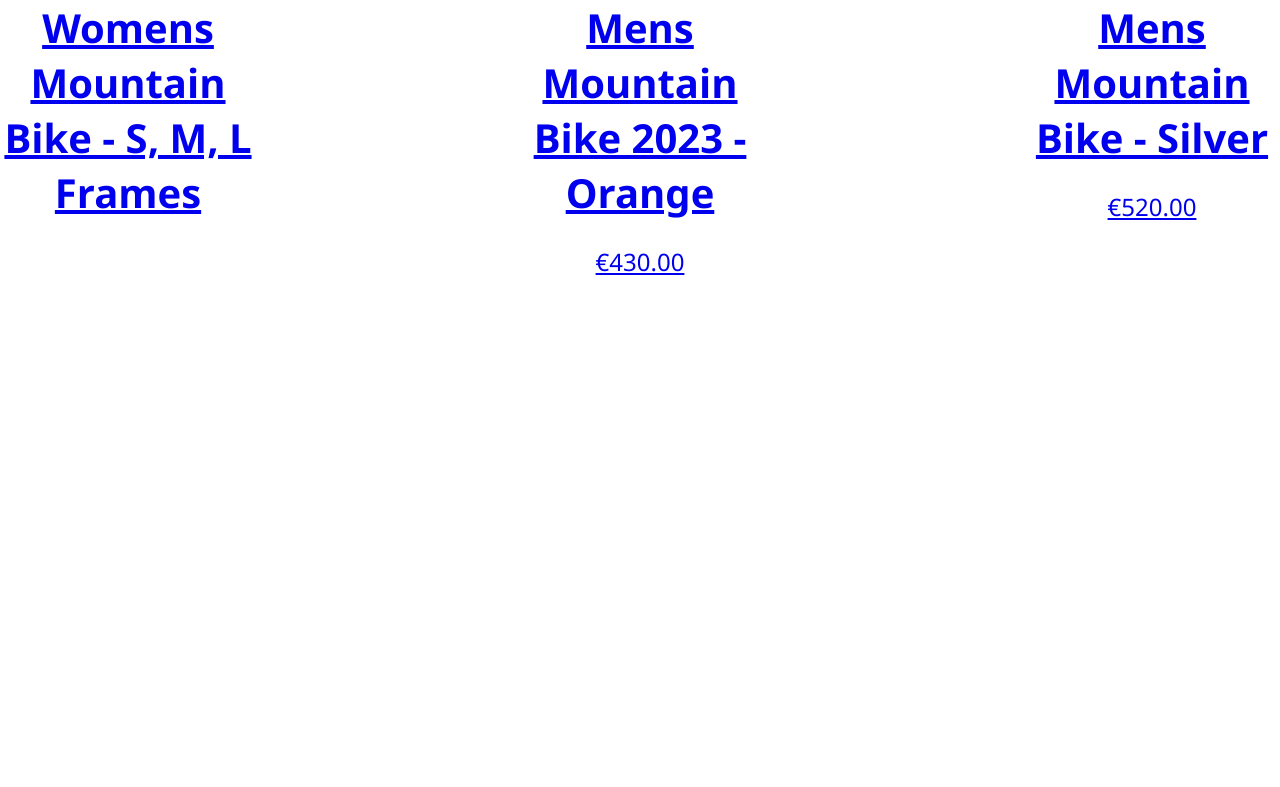
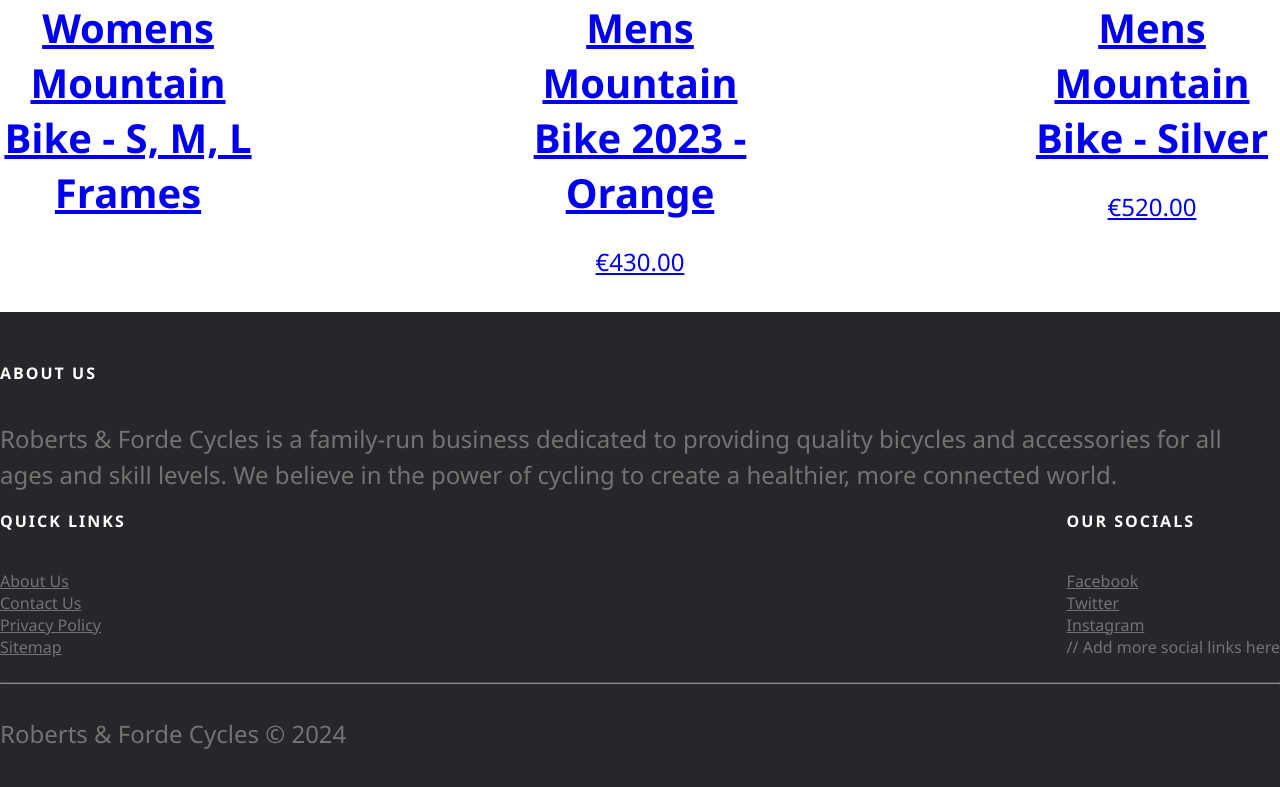
Before and after one commit to FordeTimmy/ppit, a React (Create React App) app: page /womensbikes in a window 1280 px wide. Shown: the part 541-1328 px from the top of the page. Before the commit the page ends 853 px from the top, so only its background shows below. Built offline with nearby package versions, Linux system fonts and the light colour scheme.

Commit message:
Added a footer

```diff
--- a/src/App.js
+++ b/src/App.js
@@ -6,29 +6,32 @@ import ElectricBikeList from './components/ElectricBikeList';
 import BikeDetails from './components/BikeDetails';
 import KidsBikeList from './components/KidsBikeList';
 import KidsBikeDetails from './components/KidsBikeDetails';
-import Navbar from './components/Navbar'; // Import the Navbar
+import Navbar from './components/Navbar';
 import Accessories from './components/Accessories';
-import MountainBikeList from './components/MountainBikeList'; // Adjust the path if MountainBikeList is in a different folder
-import WomensBikeList from './components/WomensBikeList'; // Import WomensBikeList
+import MountainBikeList from './components/MountainBikeList';
+import WomensBikeList from './components/WomensBikeList';
+import Footer from './components/Footer'; // Adjusted path if Footer is inside the components folder
+
 
 const AppWrapper = () => {
-  const location = useLocation(); // Get the current location
+  const location = useLocation();
 
   return (
     <>
-      {location.pathname !== '/' && <Navbar />} {/* Conditionally render the Navbar */}
+      {location.pathname !== '/' && <Navbar />}
       <Routes>
         <Route path="/" element={<Login />} />
         <Route path="/home" element={<Home />} />
-        <Route path="/Electricbikes" element={<ElectricBikeList />} />
-        <Route path="/Electricbikes/:id" element={<BikeDetails />} />
-        <Route path="/Kidsbikes" element={<KidsBikeList />} />
-        <Route path="/Kidsbikes/:id" element={<KidsBikeDetails />} />
+        <Route path="/electricbikes" element={<ElectricBikeList />} />
+        <Route path="/electricbikes/:id" element={<BikeDetails />} />
+        <Route path="/kidsbikes" element={<KidsBikeList />} />
+        <Route path="/kidsbikes/:id" element={<KidsBikeDetails />} />
         <Route path="/accessories" element={<Accessories />} />
         <Route path="/mountainbikes" element={<MountainBikeList />} />
         <Route path="/womensbikes" element={<WomensBikeList />} />
-
+        {/* Remove the Footer route, it's not needed */}
       </Routes>
+      <Footer /> {/* This will render the Footer component on every page */}
     </>
   );
 };
@@ -37,6 +40,7 @@ function App() {
   return (
     <Router>
       <AppWrapper />
+      {/* The Footer component will already be included in AppWrapper, no need to add it here again */}
     </Router>
   );
 }
--- /dev/null
+++ b/src/components/Footer.css
@@ -0,0 +1,42 @@
+/* Footer.css */
+.site-footer {
+    background-color: #26272b;
+    padding: 45px 0;
+    color: #737373;
+    font-size: 16px;
+  }
+
+  .site-footer hr {
+    border-top-color: #bbb;
+    opacity: 0.5;
+  }
+
+  .site-footer h6 {
+    color: #fff;
+    font-size: 16px;
+    text-transform: uppercase;
+    margin-top: 5px;
+    letter-spacing: 2px;
+  }
+
+  .site-footer a {
+    color: #737373;
+    transition: color 0.2s;
+  }
+
+  .site-footer a:hover {
+    color: #3366cc;
+    text-decoration: none;
+  }
+
+  .footer-links {
+    padding-left: 0;
+    list-style: none;
+  }
+
+  .footer-social-icons {
+    padding-left: 0;
+    list-style: none;
+  }
+
+  /* ...add more styling as needed */
--- /dev/null
+++ b/src/components/Footer.js
@@ -0,0 +1,48 @@
+// Footer.js
+import React from 'react';
+import './Footer.css'; // Your footer CSS
+
+const Footer = () => {
+  return (
+    <footer className="site-footer">
+      <div className="container">
+        <div className="row">
+          <div className="footer-about">
+            <h6>About Us</h6>
+            <p className="text-justify">Roberts & Forde Cycles is a family-run business dedicated to providing quality bicycles and accessories for all ages and skill levels. We believe in the power of cycling to create a healthier, more connected world.</p>
+          </div>
+
+          <div className="footer-links">
+            <h6>Quick Links</h6>
+            <ul className="footer-links">
+              <li><a href="#!">About Us</a></li>
+              <li><a href="#!">Contact Us</a></li>
+              <li><a href="#!">Privacy Policy</a></li>
+              <li><a href="#!">Sitemap</a></li>
+            </ul>
+          </div>
+
+          <div className="footer-social">
+            <h6>Our Socials</h6>
+            <ul className="footer-social-icons">
+              <li><a href="#!"><i className="fab fa-facebook"></i> Facebook</a></li>
+              <li><a href="#!"><i className="fab fa-twitter"></i> Twitter</a></li>
+              <li><a href="#!"><i className="fab fa-instagram"></i> Instagram</a></li>
+              // Add more social links here
+            </ul>
+          </div>
+        </div>
+        <hr />
+      </div>
+      <div className="container">
+        <div className="row">
+          <div className="col-md-8 col-sm-6 col-xs-12">
+            <p>Roberts & Forde Cycles © 2024</p>
+          </div>
+        </div>
+      </div>
+    </footer>
+  );
+};
+
+export default Footer;
```
